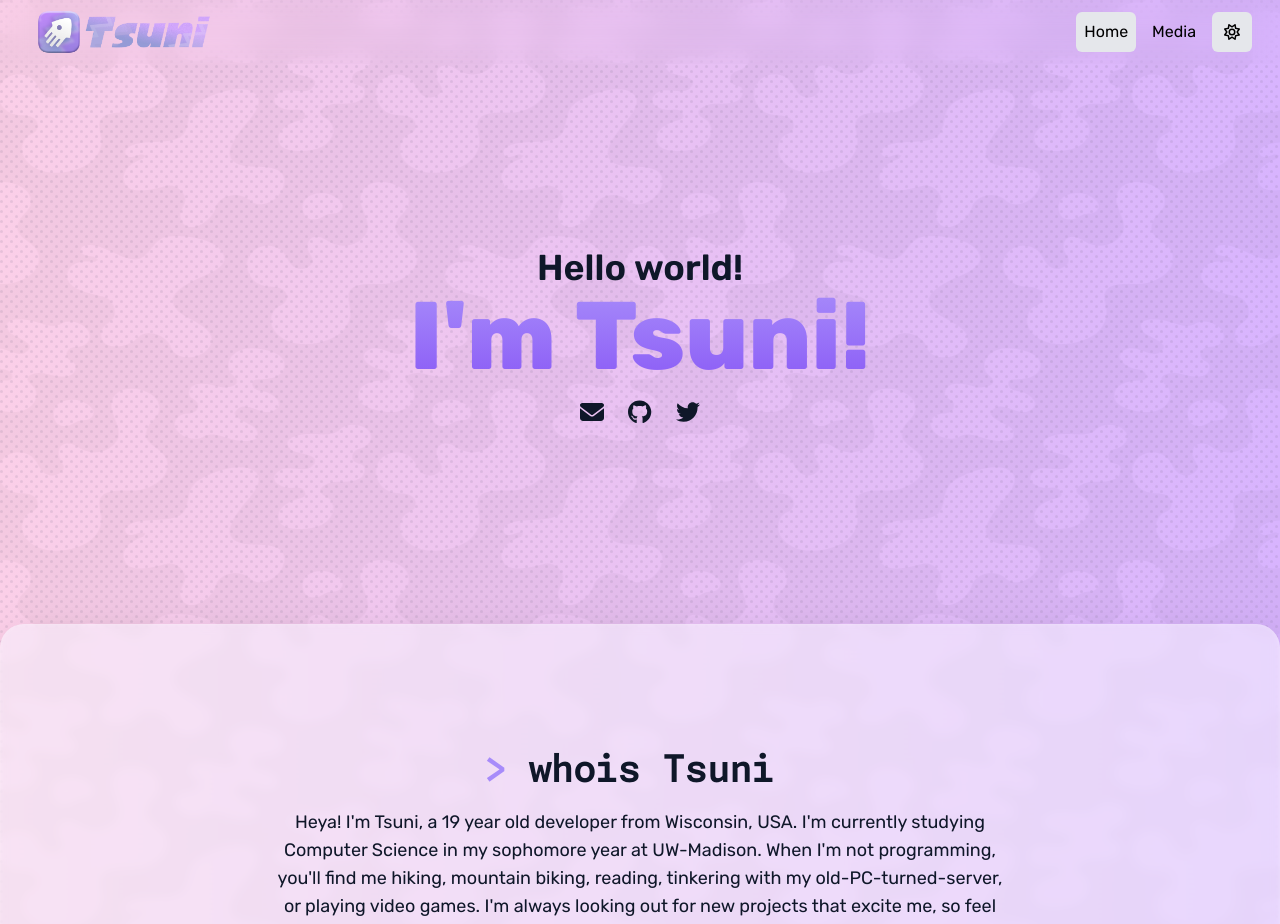
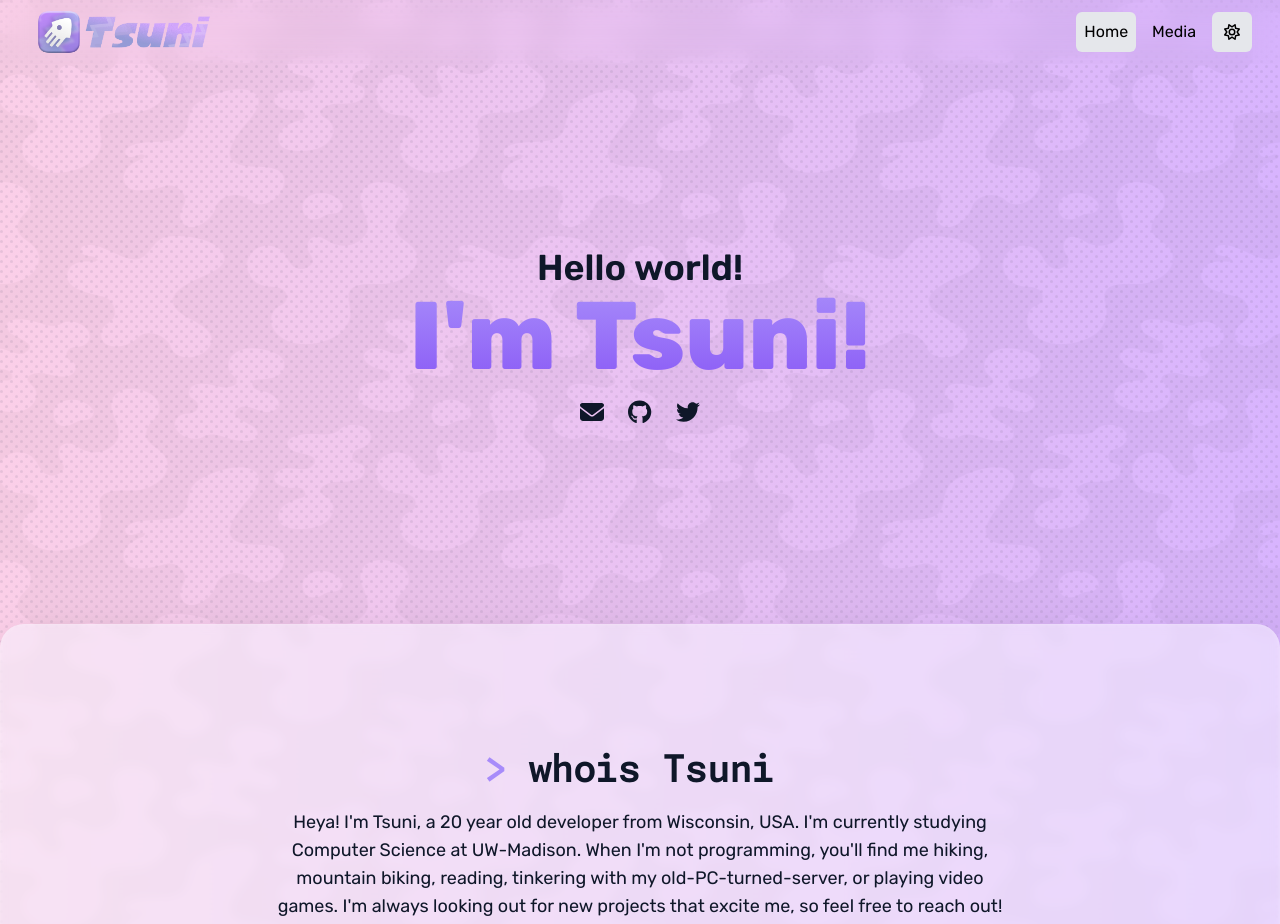
Before and after one commit to TetraTsunami/website, a Next.js app: page / in a window 1280 px wide. Shown: the top 924 px of the page. Built offline with nearby package versions, Linux system fonts and the light colour scheme; no server answers.

Commit message:
Update bio

```diff
--- a/src/app/page.tsx
+++ b/src/app/page.tsx
@@ -76,8 +76,8 @@ export default async function Home() {
                         whois Tsuni
                     </h2>
                     <p className="mx-auto mb-4 max-w-prose text-center text-lg">
-                        {`Heya! I'm Tsuni, a 19 year old developer from Wisconsin, USA.
-                        I'm currently studying Computer Science in my sophomore year at
+                        {`Heya! I'm Tsuni, a 20 year old developer from Wisconsin, USA.
+                        I'm currently studying Computer Science at
                         UW-Madison. When I'm not programming, you'll find me hiking, mountain
                         biking, reading, tinkering with my old-PC-turned-server, or playing video games.
                         I'm always looking out for new projects that excite me, so feel free to reach out!`}
```
